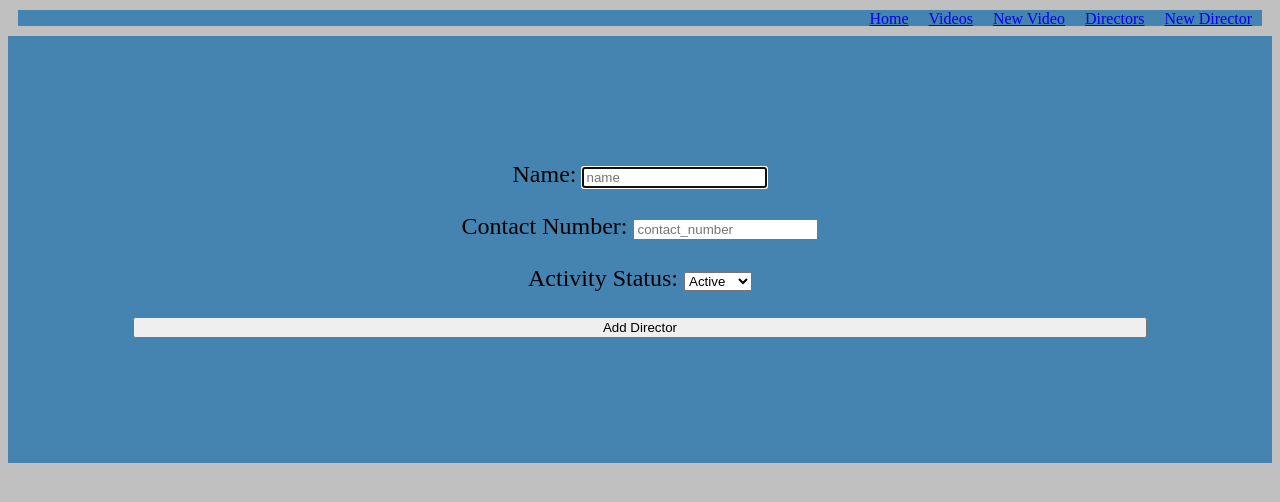
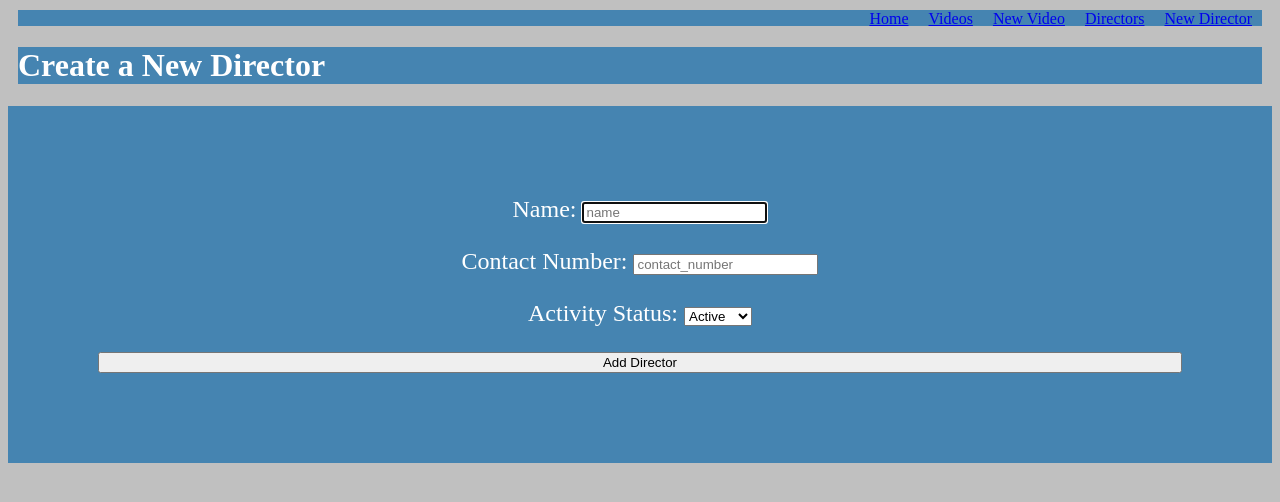
Before and after one commit to Tcherin/Shop-Inventory-Project, a Flask app: page /directors/new in a window 1280 px wide. Shown: the top 502 px of the page. Run offline with Flask 3, Linux system fonts and the light colour scheme.

Commit message:
finished css

```diff
--- a/static/style.css
+++ b/static/style.css
@@ -109,12 +109,16 @@ footer {
 #new {
 
   background-color: #4584b1;
+  color: #fff;
   row-gap: 25px;
   font-size: 1.5rem;
-  padding: 125px;
+  padding: 90px;
   display: flex;
   flex-direction: column;
   text-align: center;
 }
 
-#new >
+#show {
+   background-color: salmon;
+
+}
--- a/templates/directors/edit.html
+++ b/templates/directors/edit.html
@@ -3,7 +3,7 @@
 {% block content %}
 
 <form action="/directors/{{director.id}}" method="post">
-  <section id="edit"></section>
+  <section id="new">
     <div>
       <label for="name">Name:</label>
       <input type="text" id="name" name="name" value="{{director.name}}" required autofocus>
--- a/templates/directors/new.html
+++ b/templates/directors/new.html
@@ -2,17 +2,22 @@
 
 {% block content %}
     <form action="/directors" method="post">
+        <header>
+            <h1>
+            Create a New Director
+            </h1>
+        </header>
         <section id="new">
-            <div id="a">
+            <div>
                 <label for="name">Name:</label>
                 <input type="text" id="name" name="name" placeholder="name" required autofocus>
             </div>
-            <div id="b">
+            <div>
                 <label for="contact_number">Contact Number:</label>
                 <input type="text" id="contact_number" name="contact_number" placeholder="contact_number" required>
             </div>
 
-            <div id="c">
+            <div>
                 <label for="activity">Activity Status:</label>
                 <select id="activity" name="active">
                 <option value="true">Active</option>
@@ -20,7 +25,7 @@
                 </select>
             </div>
 
-            <button type="submit">Add Director</button>
+            <button id="new_button" type="submit">Add Director</button>
         </section>
     </form>
 {% endblock content %}
--- a/templates/videos/edit.html
+++ b/templates/videos/edit.html
@@ -2,7 +2,7 @@
 
 {% block content %}
 <form action="/videos/{{video.id}}" method="post">
-  <section id="edit"></section>
+  <section id="new">
     <div>
       <label for="title">Title:</label>
       <input type="text" id="title" name="title" value="{{video.title}}" required autofocus>
--- a/templates/videos/new.html
+++ b/templates/videos/new.html
@@ -1,6 +1,9 @@
 {% extends 'base.html' %}
 
 {% block content %}
+    <header>
+        <h1>Create a New Video</h1>
+    </header>
     <form action="/videos" method="post">
         <section id="new">
             <div>
--- a/templates/videos/show.html
+++ b/templates/videos/show.html
@@ -1,7 +1,8 @@
 {% extends 'base.html' %}
 
 {% block content %}
-  <div id="show">
+  <div id="new">
+    <section id="show">
     <p>{{video.title}}</p>
     <hr>
     <p>Director: {{video.director.name}}</p>
@@ -17,5 +18,6 @@
     <p>Buying cost: {{video.buying_cost}}</p>
     <p>Selling Price: {{video.selling_price}}</p>
     <p><a href="/videos/{{video.id}}/edit">Edit</a></p>
+    </section>
   </div>
 {% endblock content %}
```
